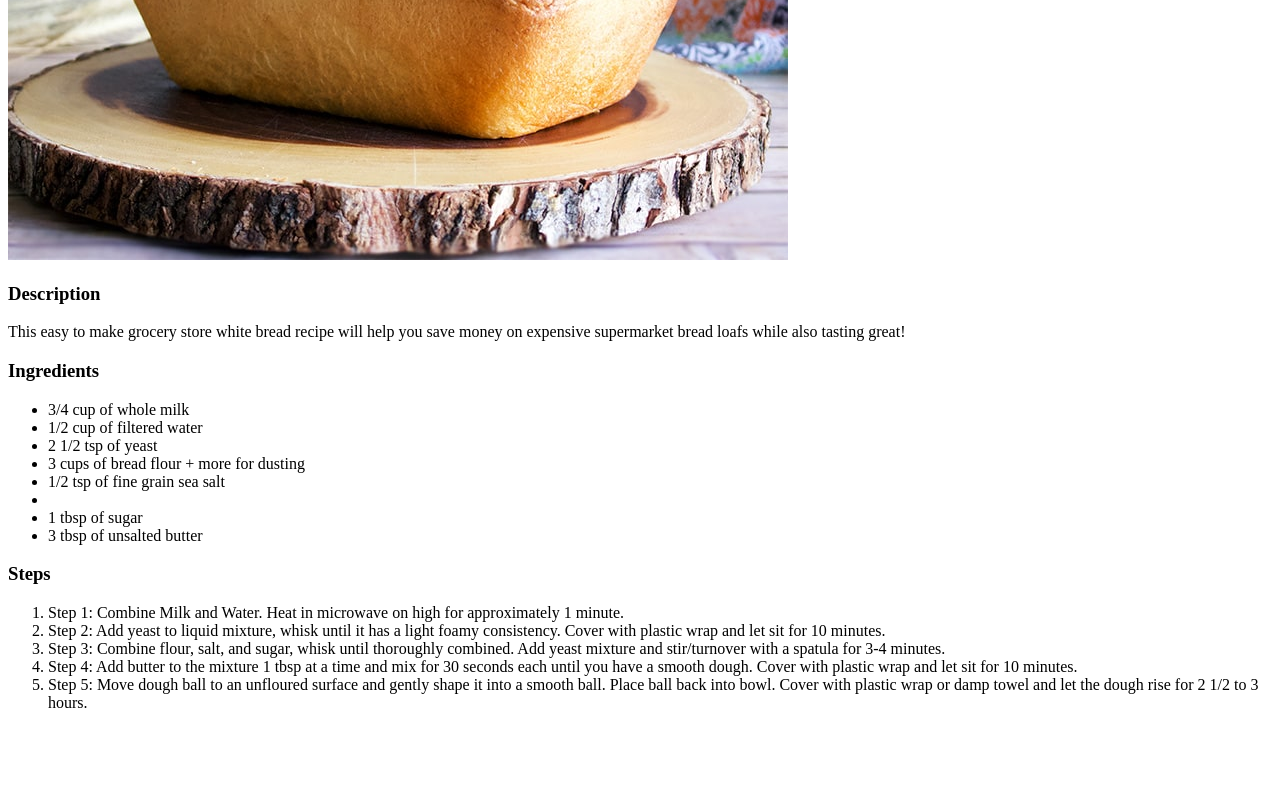
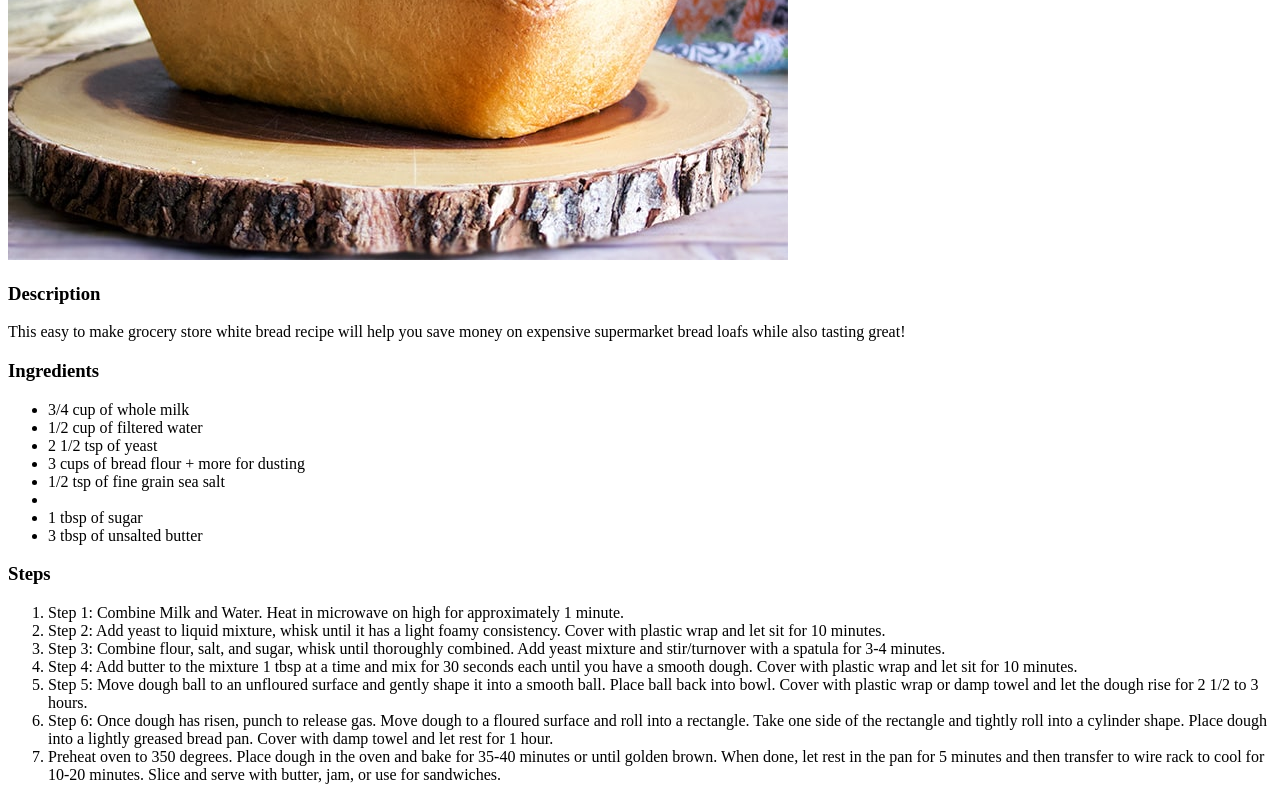
Before and after one commit to justiki/odin-recipes, a plain HTML site: page recipes/bread.html in a window 1280 px wide. Shown: the part 454-1254 px from the top of the page. Before the commit the page ends 1182 px from the top, so only its background shows below. Drawn offline with Linux system fonts and the light colour scheme.

```diff
--- a/recipes/bread.html
+++ b/recipes/bread.html
@@ -48,7 +48,18 @@
             Cover with plastic wrap or damp towel and let the dough rise
             for 2 1/2 to 3 hours.
         </li>
-
+        <li>Step 6: Once dough has risen, punch to release gas.
+            Move dough to a floured surface and roll into a rectangle.
+            Take one side of the rectangle and tightly roll into a
+            cylinder shape. Place dough into a lightly greased bread pan.
+            Cover with damp towel and let rest for 1 hour.
+        </li>
+        <li>Preheat oven to 350 degrees. Place dough in the oven
+            and bake for 35-40 minutes or until golden brown. When done,
+            let rest in the pan for 5 minutes and then transfer to wire rack
+            to cool for 10-20 minutes. Slice and serve with butter, jam, or use
+            for sandwiches.
+        </li>
     </ol>
 </body>
 </html>
```
Also changed, not shown: index.html (+2 -3 lines), recipes/cookie.html (added), recipes/sourdough.html (added).
